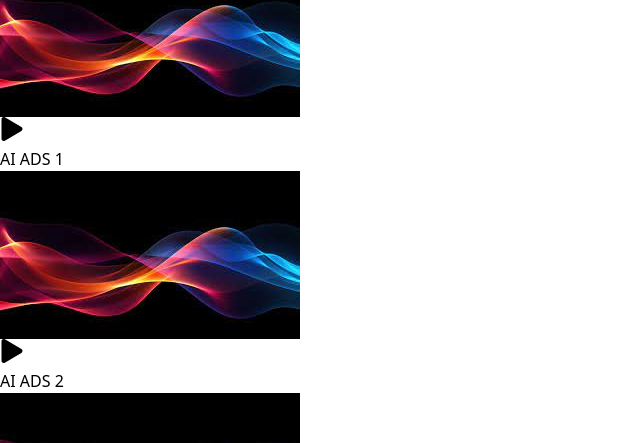
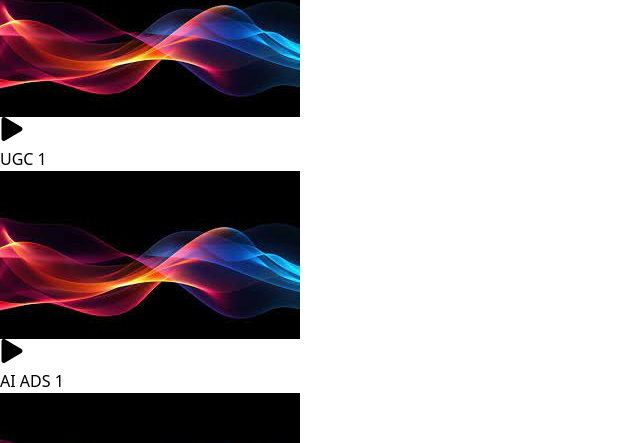
Before and after one commit to venskie03/va_portfolio, a React (Vite) app: page / in a window 1280 px wide. Shown: the part 1677-2120 px from the top of the page, without its empty margins (0-640 px from the left). Built offline with nearby package versions, Linux system fonts and the light colour scheme; a web font is replaced by a local one.

Commit message:
adding ugc video

```diff
--- a/src/MyPortfolio.jsx
+++ b/src/MyPortfolio.jsx
@@ -54,6 +54,13 @@ const localizeVideo = [
 
 
 const videoCreatives = [
+      {
+    id: 21,
+    title: "UGC 1",
+    description: "",
+    thumbnail: "/images.jpeg",
+    videoUrl: "https://drive.google.com/file/d/1iZPfZLstY4Hemb1sTSuN3-dm_AnErsu8/preview"
+  },
     {
     id: 1,
     title: "AI ADS 1",
```
